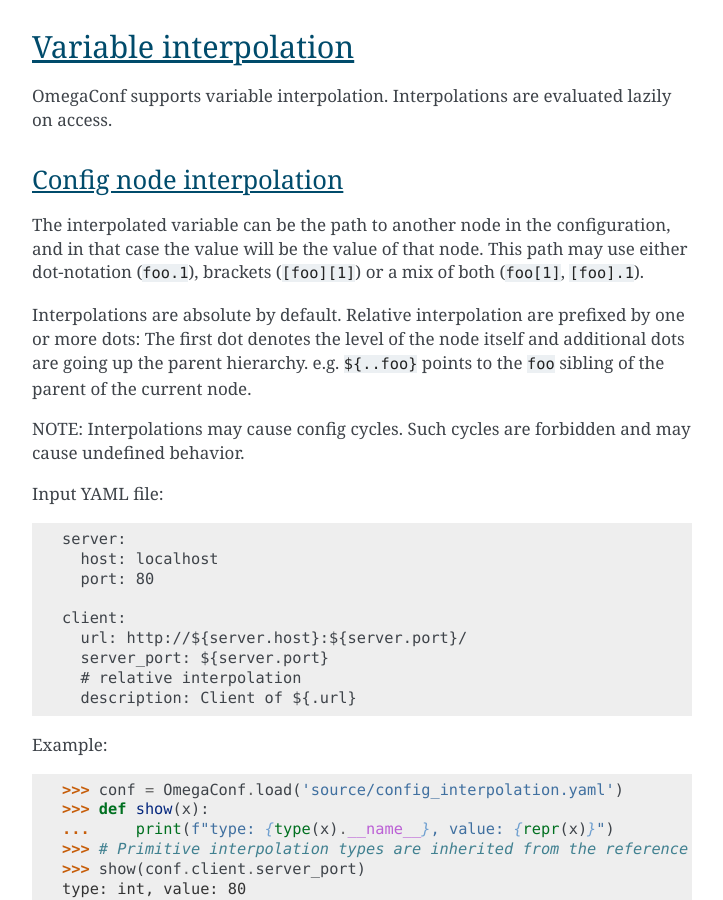
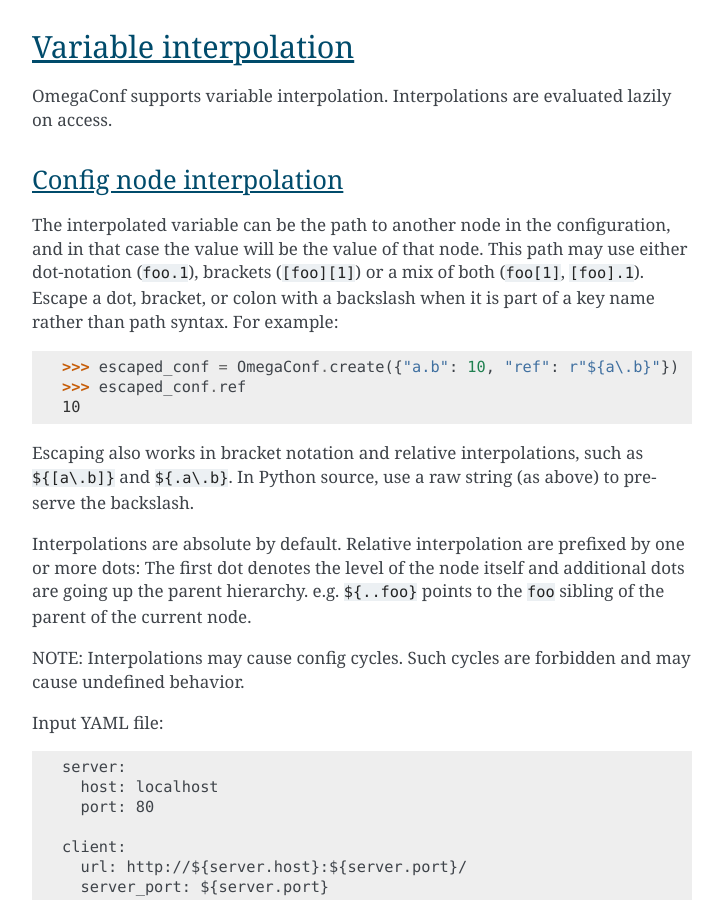
Before and after one commit to omry/omegaconf, a Sphinx documentation site: the page built from docs/source/usage.rst, in a window 1280 px wide and 900 px high, scrolled down 8303 px. Shown: the whole window, without its empty margins (388-1111 px from the left). Built offline with Sphinx 7.4.7, drawn with Linux system fonts in a browser that asks for light colours.

Commit message:
Support escaped keys in node interpolation paths
Allow node interpolations to select keys containing literal dots, brackets, colons, equals signs, and backslashes. Preserve resolver syntax and existing public selection behavior, with tests and documentation for the escaped forms.

Fixes #1335

```diff
--- a/docs/source/grammar.rst
+++ b/docs/source/grammar.rst
@@ -70,6 +70,11 @@
     - ``${..uncle.cousin}``
     - ``${some_list[3]}``
     - ``${some_deep_dict[key1][subkey2].subsubkey3}``
+
+Within a config key, a backslash can escape a literal dot, opening or closing
+bracket, or colon. For example, ``${a\.b}`` addresses the key ``a.b``, while
+``${a.b}`` addresses the key ``b`` under ``a``. Escapes are interpreted once
+when the node path is resolved.
 
 Here are also examples of resolver calls from the ``interpolationResolver`` rule:
 
--- a/docs/source/usage.rst
+++ b/docs/source/usage.rst
@@ -395,6 +395,18 @@
 The interpolated variable can be the path to another node in the configuration, and in that case
 the value will be the value of that node.
 This path may use either dot-notation (``foo.1``), brackets (``[foo][1]``) or a mix of both (``foo[1]``, ``[foo].1``).
+Escape a dot, bracket, or colon with a backslash when it is part of a key name
+rather than path syntax. For example:
+
+.. doctest::
+
+    >>> escaped_conf = OmegaConf.create({"a.b": 10, "ref": r"${a\.b}"})
+    >>> escaped_conf.ref
+    10
+
+Escaping also works in bracket notation and relative interpolations, such as
+``${[a\.b]}`` and ``${.a\.b}``. In Python source, use a raw string (as above)
+to preserve the backslash.
 
 Interpolations are absolute by default. Relative interpolation are prefixed by one or more dots:
 The first dot denotes the level of the node itself and additional dots are going up the parent hierarchy.
```
Also changed, not shown: docs/source/custom_resolvers.rst (+7 -3 lines), docs/notebook/Tutorial.ipynb, 7 other files.
